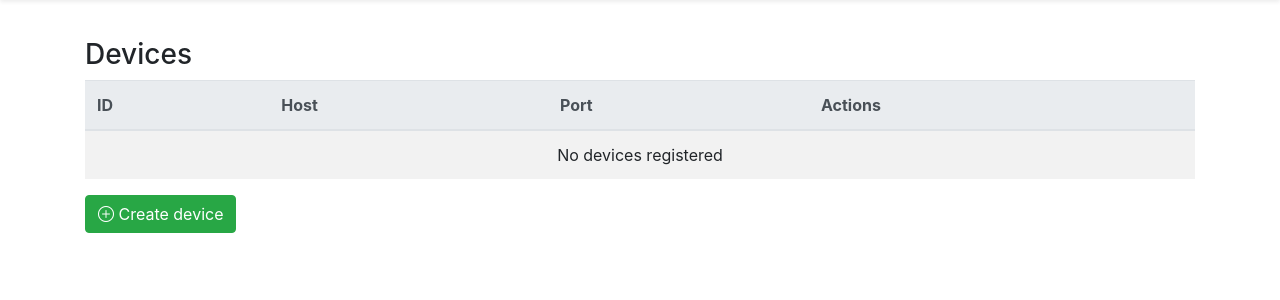
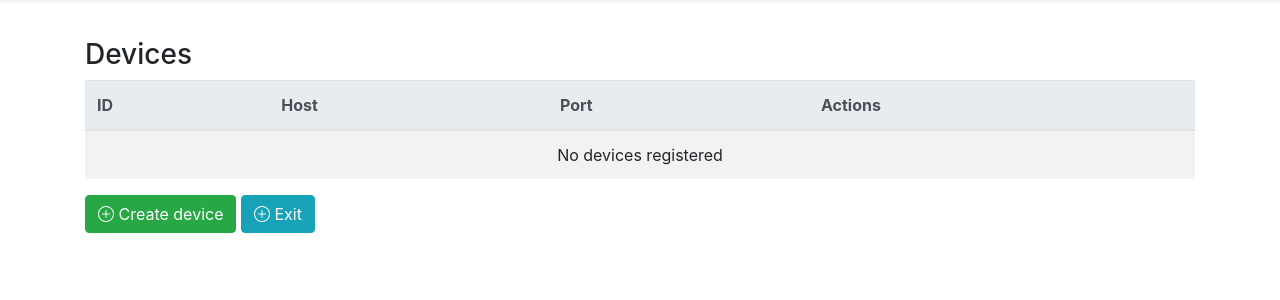
Before and after one commit to Luiz-Pastor/IOT-Manager, a Django app: page /device/list in a window 1280 px wide. Shown: the part 56-356 px from the top of the page. Run offline with Django 4.2, Linux system fonts and the light colour scheme; data that the repository does not hold is empty.

Commit message:
Added link to move on the app

```diff
--- a/iot-manager/app/templates/base.html
+++ b/iot-manager/app/templates/base.html
@@ -21,7 +21,7 @@
       <div class="collapse navbar-collapse" id="navbarNav">
         <ul class="navbar-nav">
           {% comment %} TODO: links {% endcomment %}
-          <li class="nav-item"><a class="nav-link" href=""><i class="bi bi-hdd-network"></i> Devices</a></li>
+          <li class="nav-item"><a class="nav-link" href="{% url 'device-list' %}"><i class="bi bi-hdd-network"></i> Devices</a></li>
           <li class="nav-item"><a class="nav-link" href=""><i class="bi bi-list-check"></i> Rules</a></li>
         </ul>
       </div>
--- a/iot-manager/app/templates/devices/device_create.html
+++ b/iot-manager/app/templates/devices/device_create.html
@@ -27,7 +27,7 @@
       <input type="hidden" name="dev_type" value="{{ dev_type }}"/>
       <div class="d-flex justify-content-end">
 		{% comment %} TODO: Links {% endcomment %}
-        <a href="" class="btn btn-secondary me-2">
+        <a href="{% url 'device-create' %}" class="btn btn-secondary me-2">
           Cancel
         </a>
         <button type="submit" class="btn btn-success">
--- a/iot-manager/app/templates/devices/device_list.html
+++ b/iot-manager/app/templates/devices/device_list.html
@@ -52,5 +52,8 @@
   <a href="{% url 'device-create' %}" class="btn btn-success">
     <i class="bi bi-plus-circle"></i> Create device
   </a>
+  <a href="{% url 'index' %}" class="btn btn-info">
+    <i class="bi bi-plus-circle"></i> Exit
+  </a>
 </div>
 {% endblock %}
--- a/iot-manager/app/templates/index.html
+++ b/iot-manager/app/templates/index.html
@@ -11,8 +11,7 @@
       </div>
       <div class="card-body">
         <p>View and manage all IoT devices</p>
-		{% comment %} TODO: Add Links {% endcomment %}
-        <a href="" class="btn btn-info">List devices</a>
+        <a href="{% url 'device-list' %}" class="btn btn-info">List devices</a>
         <a href="{% url 'device-create' %}" class="btn btn-outline-info">Create devices</a>
       </div>
     </div>
@@ -24,7 +23,7 @@
       </div>
       <div class="card-body">
         <p>View and configure automation rules</p>
-		{% comment %} TODO: Add Links {% endcomment %}
+		    {% comment %} TODO: Add Links {% endcomment %}
         <a href="" class="btn btn-warning">List rules</a>
         <a href="" class="btn btn-outline-warning">Create rules</a>
       </div>
```
